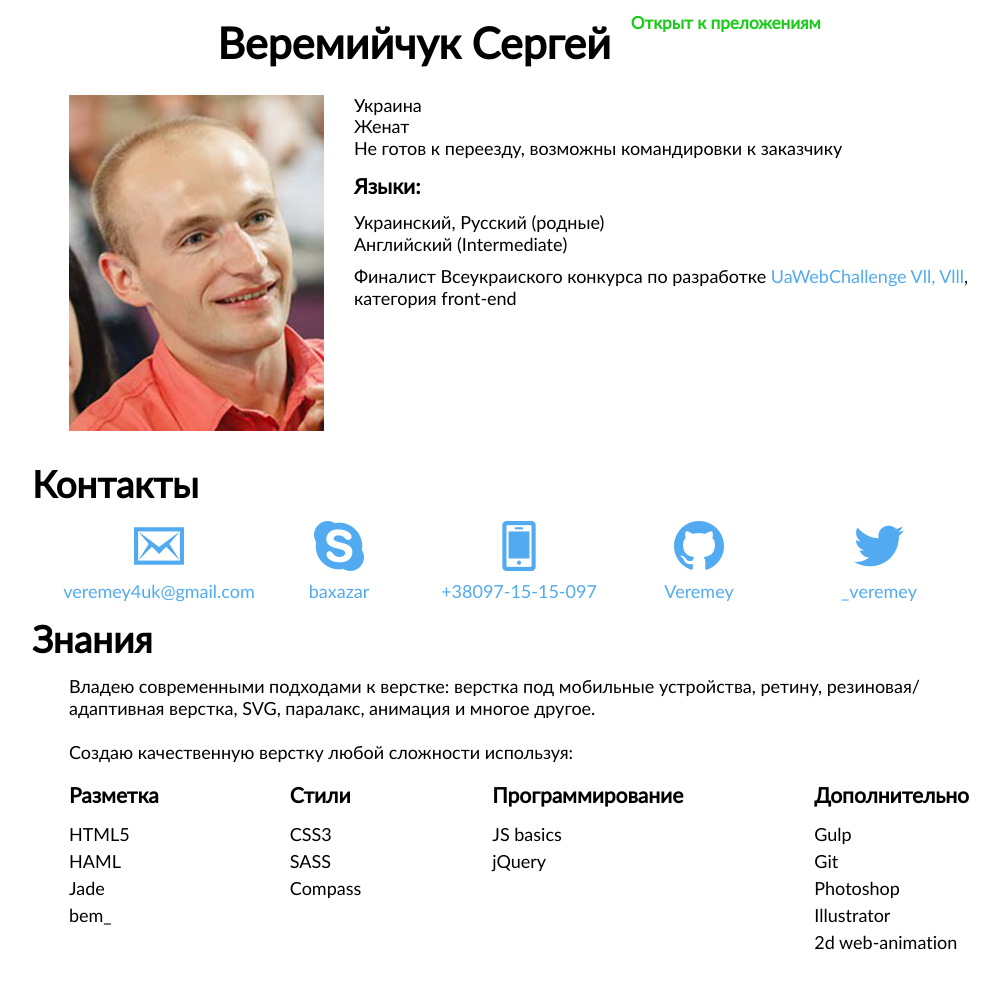
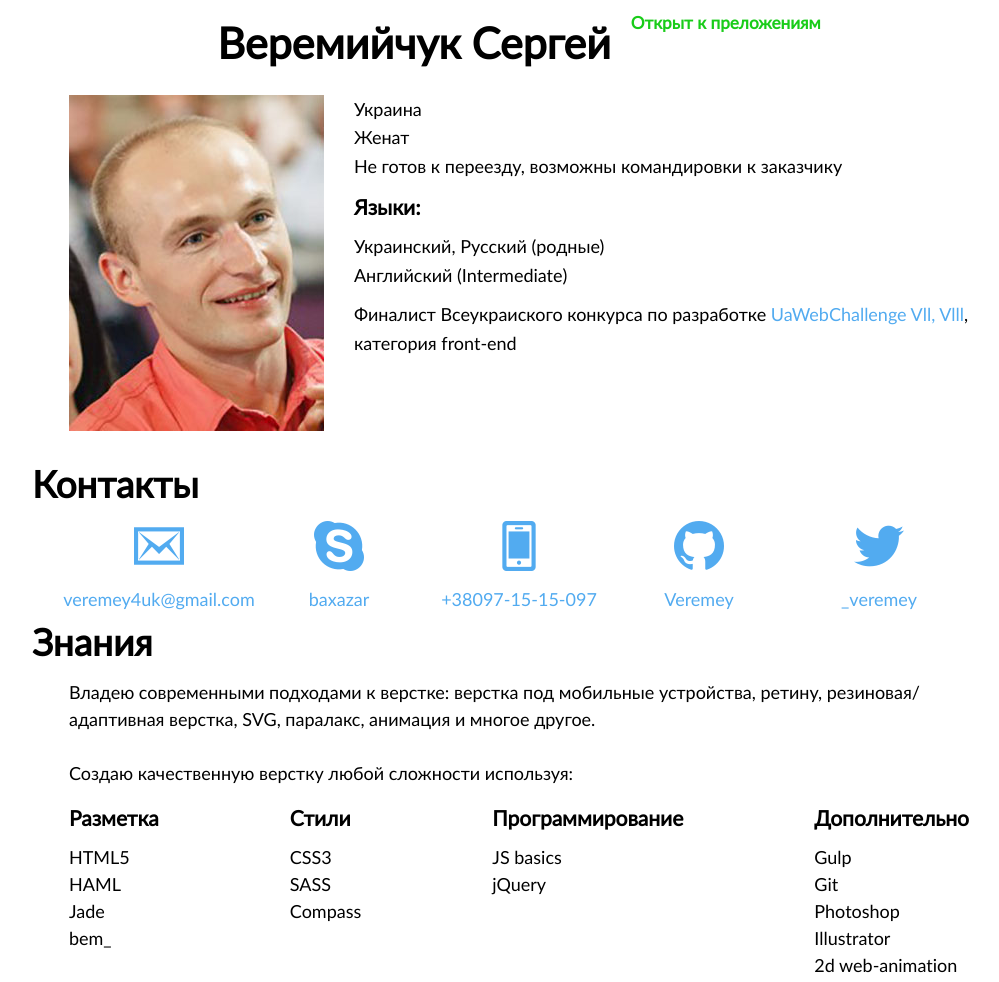
Before and after one commit to veremey/veremey.name, a website: page src/jade/index.jade in a window 1280 px wide. Shown: the top 982 px of the page, without its empty margins (121-1120 px from the left). Drawn offline with nearby package versions, Linux system fonts and the light colour scheme; files that its build step writes are made by us from their sources; files whose address does not match are found by name; a web font is replaced by a local one.

Commit message:
change line-height

```diff
--- a/src/sass/_common.sass
+++ b/src/sass/_common.sass
@@ -16,7 +16,7 @@ $blue: #52abf0
 
 body
 	font-size: 18px
-	line-height: 1.22
+	line-height: 1.6
 	background-color: #fff
 	+lr
 	+r(600)
@@ -127,7 +127,7 @@ a
 	+justify
 	p
 		font-size: 18px
-		line-height: 1.22
+		line-height: 1.5
 		text-align: left
 		text-align-last: left
 	&__list
```
Also changed, not shown: build/css/style.css, 1 other file.
